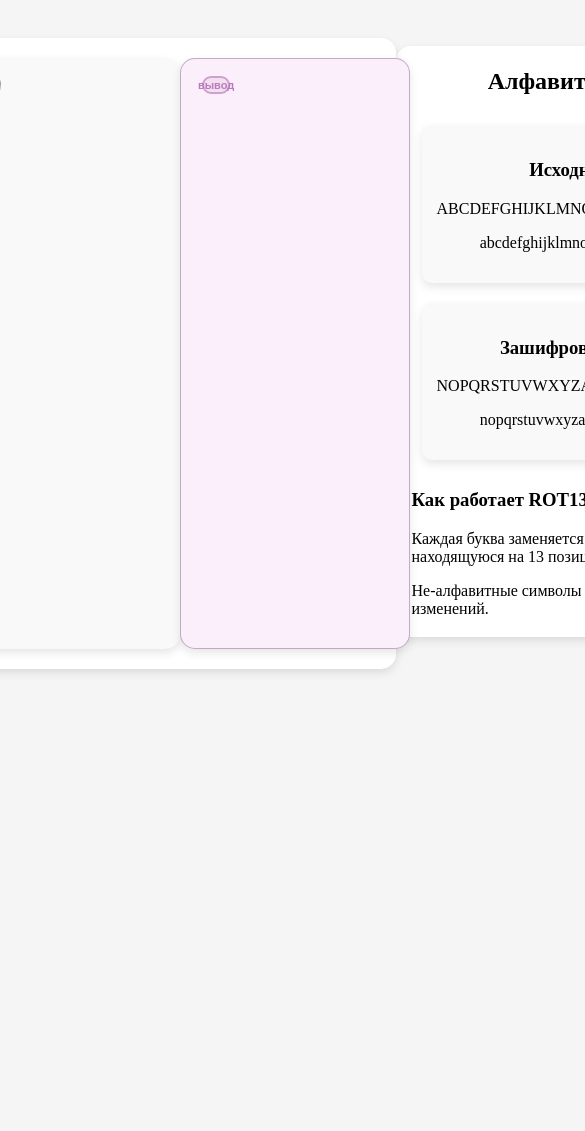
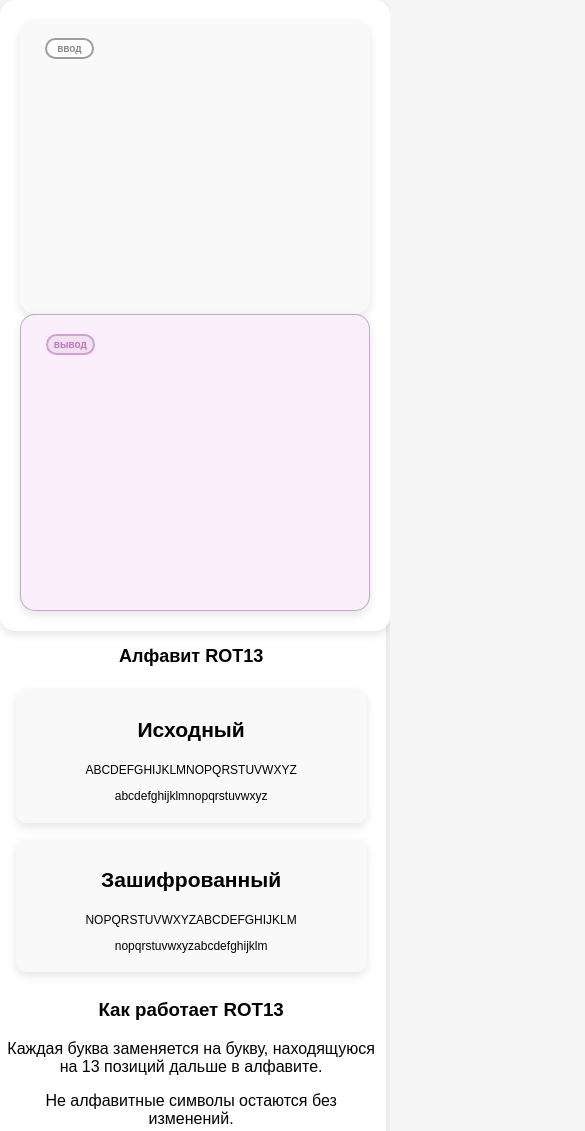
Before and after one commit to Vilonty/ROT13, a website: page index.html in a window 390 px wide. Shown: the top 1131 px of the page, 585 px wide, since content can reach past the window. Before the commit the page ends 844 px from the top, so only its background shows below. Drawn offline with Linux system fonts and the light colour scheme.

Commit message:
3 версия

```diff
--- a/index.html
+++ b/index.html
@@ -1,7 +1,7 @@
 <!DOCTYPE html>
 <html lang="ru">
 <head>
-    <title>ROT13 Шифратор</title>
+    <title>Рот 13</title>
     <link rel="stylesheet" href="./style/style.css">
     <script src="./script/script.js"></script>
     <meta name="viewport" content="width=device-width, initial-scale=1.0">
@@ -29,20 +29,20 @@
             <h2>Алфавит ROT13</h2>
             <div class="alphabetPair">
                 <div class="alphabetOriginal">
-                    <h3>Исходный:</h3>
+                    <h3>Исходный</h3>
                     <p>ABCDEFGHIJKLMNOPQRSTUVWXYZ</p>
                     <p>abcdefghijklmnopqrstuvwxyz</p>
                 </div>
                 <div class="alphabetRot13">
-                    <h3>Зашифрованный:</h3>
+                    <h3>Зашифрованный</h3>
                     <p>NOPQRSTUVWXYZABCDEFGHIJKLM</p>
                     <p>nopqrstuvwxyzabcdefghijklm</p>
                 </div>
             </div>
             <div class="operationInfo">
-                <h3>Как работает ROT13:</h3>
+                <h3>Как работает ROT13</h3>
                 <p>Каждая буква заменяется на букву, находящуюся на 13 позиций дальше в алфавите.</p>
-                <p>Не-алфавитные символы остаются без изменений.</p>
+                <p>Не алфавитные символы остаются без изменений.</p>
             </div>
         </div>
 
--- a/script/script.js
+++ b/script/script.js
@@ -6,11 +6,7 @@ document.addEventListener('DOMContentLoaded', function() {
         encoder();
     });
 
-    inputArea.addEventListener('blur', function() {
-        encoder();
     });
-
-});
 
 function encoder(){
 
--- a/style/style.css
+++ b/style/style.css
@@ -1,4 +1,5 @@
 body {
+
     padding: 0;
     margin: 0;
 
@@ -8,6 +9,8 @@ body {
     justify-content: center;
 
     background-color: #f5f5f5;
+
+    font-family: Arial, Helvetica, sans-serif;
 }
 
 main{
@@ -36,12 +39,13 @@ main{
     margin-top: 5%;
     margin-bottom: 5%;
     border-radius: 15px;
-    margin-left: 20%;
+    margin-left: 10%;
     box-shadow: 0 4px 10px rgba(0, 0, 0, 0.1);
 
 }
 
 .inputs{
+
     display: flex;
     justify-content: center;
     height: 70vh;
@@ -49,11 +53,13 @@ main{
 }
 
 .inputPanel {
+
     background-color: #f9f9f9;
     box-shadow: 0 4px 10px rgba(0, 0, 0, 0.1);
 }
 
 .outputPanel {
+
     border: 1px solid #8c729589;
     background-color: #fbeffb;
     box-shadow: 0 4px 10px rgba(0, 0, 0, 0.1);
@@ -67,9 +73,11 @@ main{
     flex: 1;
     display: flex;
     flex-direction: column;
+
     border-radius: 15px;
+
     padding: 15px;
-    position: relative;
+
 }
 
 .inputPanel p, .outputPanel p {
@@ -98,11 +106,14 @@ main{
 }
 
 .inputPanel p {
+
     border: 2px solid #9e9e9e;
     color: #888888;
+
 }
 
 .outputPanel p {
+
     border: 2px solid #d0a0d0;
     background-color: #f0e0f0;
     color: #bd78bd;
@@ -135,24 +146,38 @@ textarea {
 
     padding: 0 2%;
     height: 70vh;
+
     display: flex;
     flex-direction: column;
     align-items: center;
     justify-content: center;
+
     border-radius: 15px;
     box-shadow: 0 4px 10px rgba(0, 0, 0, 0.1);
-    margin: 0 auto 40px;
+
+
+    max-width: 500px;
+
     background-color: white;
-    max-width: 500px;
+
     width: 50%;
-    margin-top: 2%;
+    margin: 2% auto 40px -1%;
+
 
 }
+
 .alphabetInfo h2{
 
     text-align: center;
 
 }
+
+.alphabetInfo h3{
+
+    text-align: center;
+
+}
+
 .alphabetPair {
 
     display: flex;
@@ -162,12 +187,125 @@ textarea {
 }
 
 .alphabetOriginal, .alphabetRot13 {
+
     text-align: center;
-    padding: 15px;
+
+    padding: 2%;
     border-radius: 10px;
-    margin: 10px;
-    min-width: 200px;
+
+    margin: 2%;
+    max-width: 90%;
+
     background-color: #f9f9f9;
     box-shadow: 0 4px 10px rgba(0, 0, 0, 0.1);
-    margin-right: 15px;
 }
+
+@media (max-width: 1095px) {
+
+.inputs {
+
+    flex-direction: column;
+
+}
+
+.alphabetInfo {
+
+    margin-top: 20px;
+
+}
+
+.centralBlock {
+
+    margin-left: 0;
+    width: calc(100% - 40px);
+
+}
+
+.alphabetPair {
+
+    flex-direction: column;
+    align-items: center;
+
+}
+
+.alphabetOriginal p, .alphabetRot13 p{
+
+    font-size: 10px;
+    overflow-wrap: break-word;
+
+}
+
+
+.alphabetOriginal, .alphabetRot13 {
+
+    width: 100%;
+    box-sizing: border-box;
+    min-width: 30vw;
+
+}
+
+.inputPanel p, .outputPanel p{
+
+    font-size: 9px;
+
+}
+
+}
+
+
+@media (max-width: 480px) {
+
+main{
+
+    flex-direction: column;
+
+}
+
+.centralBlock{
+    margin: 0;
+}
+
+.inputPanel p, .outputPanel p {
+
+    font-size: 10px;
+    padding: 3px 10px;
+
+}
+
+textarea {
+
+    font-size: 14px;
+
+}
+
+.alphabetInfo{
+    margin-top: -10%;
+    margin-bottom: 0;
+
+    width: 96%;
+    text-align: center;
+
+}
+
+.alphabetInfo h2 {
+
+    font-size: 18px;
+
+}
+
+.alphabetOriginal, .alphabetRot13{
+
+    width: 100vw;
+    font-size: 18px;
+    text-align: center;
+
+}
+
+.alphabetOriginal p, .alphabetRot13 p{
+
+    font-size: 12px;
+    text-align: center;
+
+}
+
+}
```
Also changed, not shown: app.js (+7 -0 lines).
